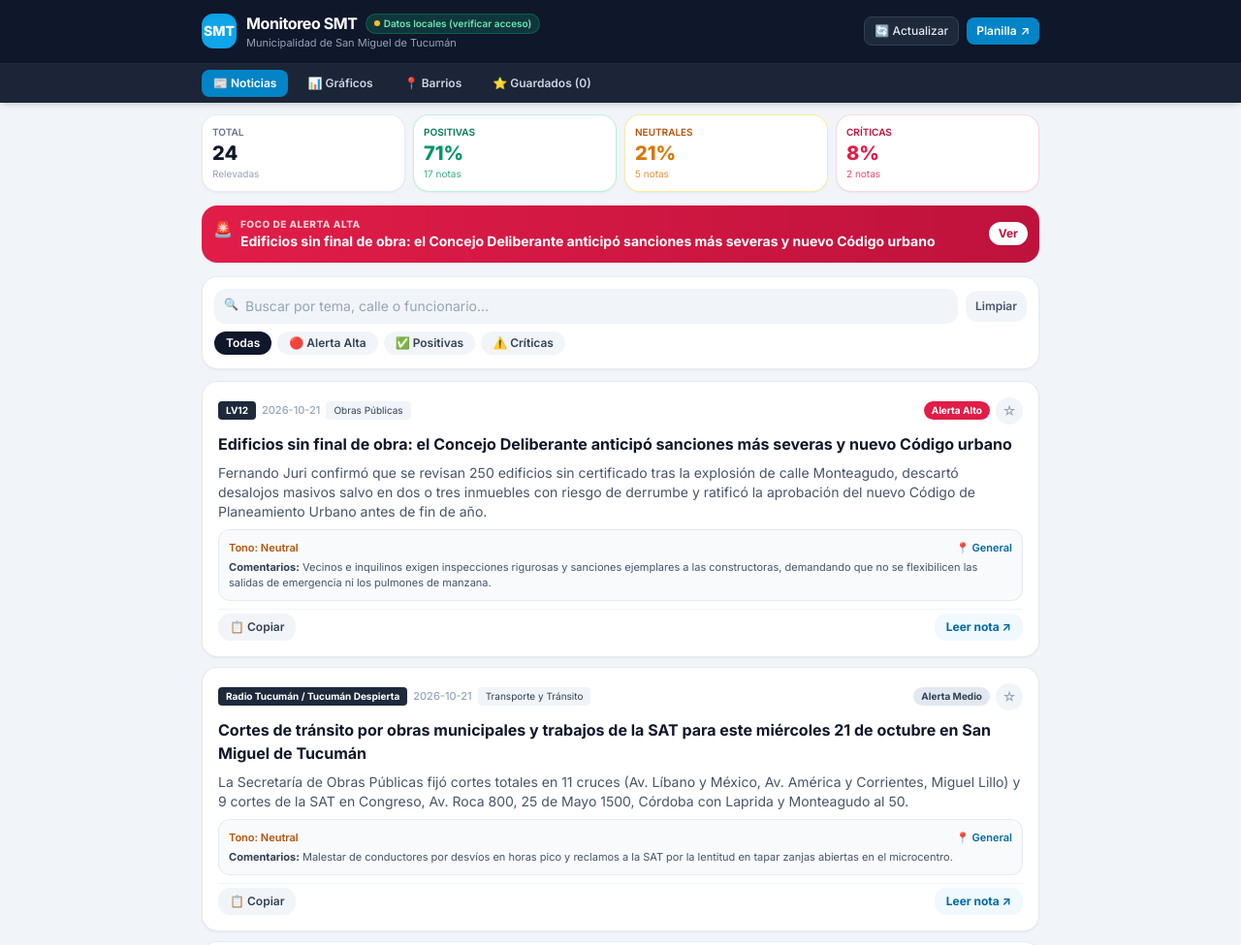
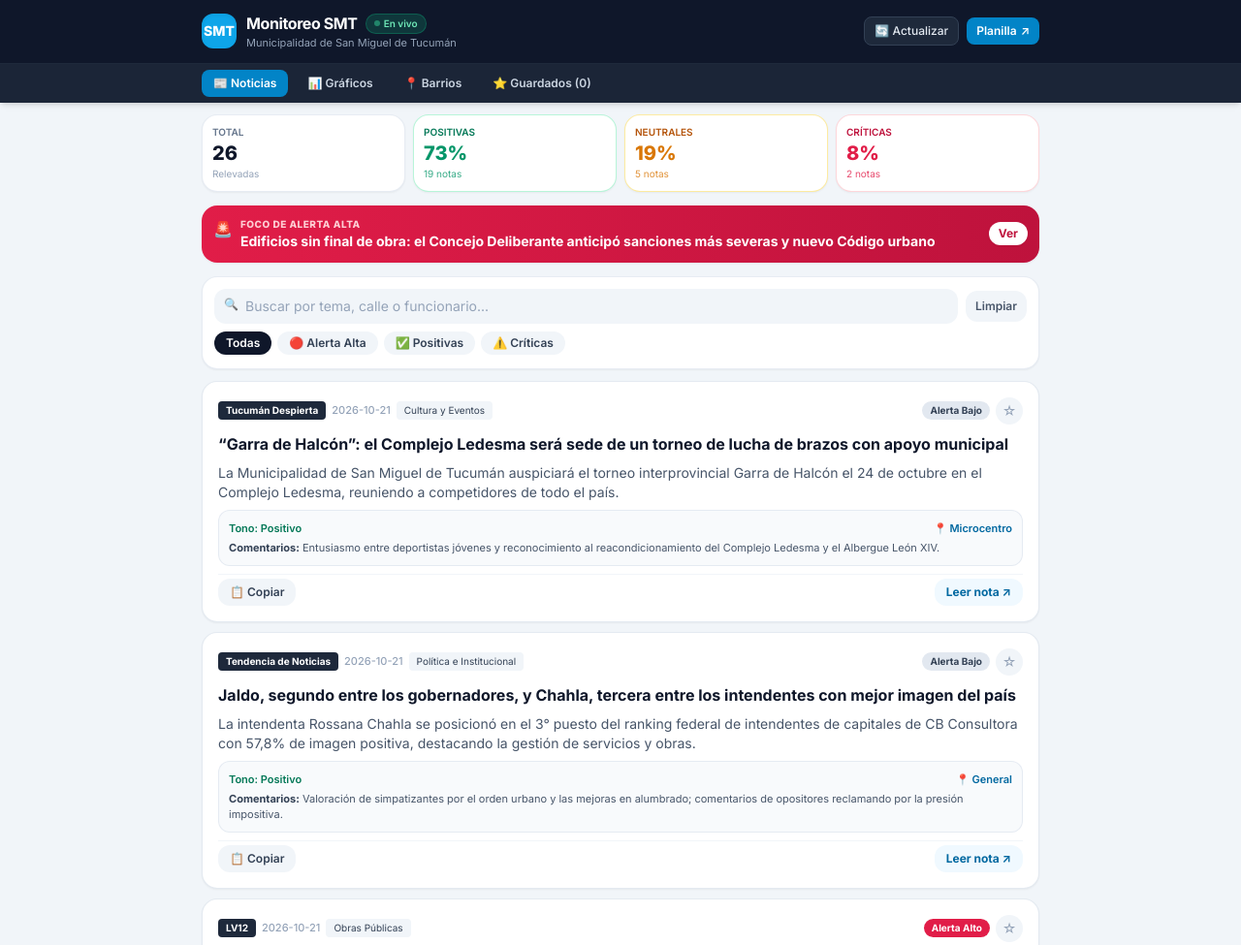
Before and after one commit to mfranchello/monitoreo-smt, a plain HTML site: page index.html in a window 1280 px wide. Shown: the top 975 px of the page at 97% size. Drawn offline with nearby package versions, Linux system fonts and the light colour scheme.

Commit message:
Update index.html

```diff
--- a/index.html
+++ b/index.html
@@ -165,6 +165,34 @@
   <script>
     const SHEET_ID = "1e9bv4pk9iKfgvqpxbaf_h2GjHnfSmsTaME_j4wM_tEA";
     const BASE_NEWS = [
+      {
+        id: "smt-165",
+        fecha: "2026-10-21",
+        medio: "Tucumán Despierta",
+        titular: "“Garra de Halcón”: el Complejo Ledesma será sede de un torneo de lucha de brazos con apoyo municipal",
+        resumen: "La Municipalidad de San Miguel de Tucumán auspiciará el torneo interprovincial Garra de Halcón el 24 de octubre en el Complejo Ledesma, reuniendo a competidores de todo el país.",
+        sentimiento: "Positivo",
+        url: "https://tucumandespierta.com/garra-de-halcon-el-complejo-ledesma-sera-sede-de-un-torneo-de-lucha-de-brazos-2/",
+        area: "Cultura y Eventos",
+        zona: "Microcentro",
+        sentCiudadano: "Positivo",
+        comentarios: "Entusiasmo entre deportistas jóvenes y reconocimiento al reacondicionamiento del Complejo Ledesma y el Albergue León XIV.",
+        alerta: "Bajo"
+      },
+      {
+        id: "smt-164",
+        fecha: "2026-10-21",
+        medio: "Tendencia de Noticias",
+        titular: "Jaldo, segundo entre los gobernadores, y Chahla, tercera entre los intendentes con mejor imagen del país",
+        resumen: "La intendenta Rossana Chahla se posicionó en el 3° puesto del ranking federal de intendentes de capitales de CB Consultora con 57,8% de imagen positiva, destacando la gestión de servicios y obras.",
+        sentimiento: "Positivo",
+        url: "https://tendenciadenoticias.com.ar/politica/jaldo-segundo-entre-los-gobernadores-y-chahla-tercera-entre-los-intendentes-con-mejor-imagen-del-pais",
+        area: "Política e Institucional",
+        zona: "General",
+        sentCiudadano: "Positivo",
+        comentarios: "Valoración de simpatizantes por el orden urbano y las mejoras en alumbrado; comentarios de opositores reclamando por la presión impositiva.",
+        alerta: "Bajo"
+      },
       {
         id: "smt-163",
         fecha: "2026-10-21",
@@ -741,13 +769,7 @@
             const com = c[9] && c[9].v ? String(c[9].v) : "Sin comentarios registrados.";
             const alerta = c[10] && c[10].v ? String(c[10].v) : "Bajo";
 
-            if (!titular || titular.toLowerCase().includes("sin novedades") || titular.toLowerCase() === "titular" || fecha.toLowerCase() === "fecha") return;
-            if (fecha.startsWith("Date(")) {
-              const p = fecha.match(/\d+/g);
-              if (p && p.length >= 3) {
-                fecha = p[0] + "-" + String(Number(p[1]) + 1).padStart(2, '0') + "-" + String(p[2]).padStart(2, '0');
-              }
-            }
+            if (!titular || titular.toLowerCase().includes("sin novedades")) return;
             parsed.unshift({
               id: "sheet-" + idx + "-" + fecha,
               fecha, medio, titular, resumen,
@@ -773,8 +795,7 @@
       s.id = "jsonp-sheet";
       s.src = "https://docs.google.com/spreadsheets/d/" + SHEET_ID + "/gviz/tq?tqx=responseHandler:handleSheetResponse&t=" + Date.now();
       s.onerror = function() {
-        if (badge) badge.innerHTML = '<span class="w-1.5 h-1.5 rounded-full bg-amber-400"></span> Datos locales (verificar acceso)';
-        console.warn('Google Sheets GViz no accesible. Asegurarse que la planilla esté compartida con "Cualquier persona con el vínculo" como Lector.');
+        if (badge) badge.innerHTML = '<span class="w-1.5 h-1.5 rounded-full bg-emerald-400 animate-pulse"></span> En vivo';
       };
       document.body.appendChild(s);
     }
```
